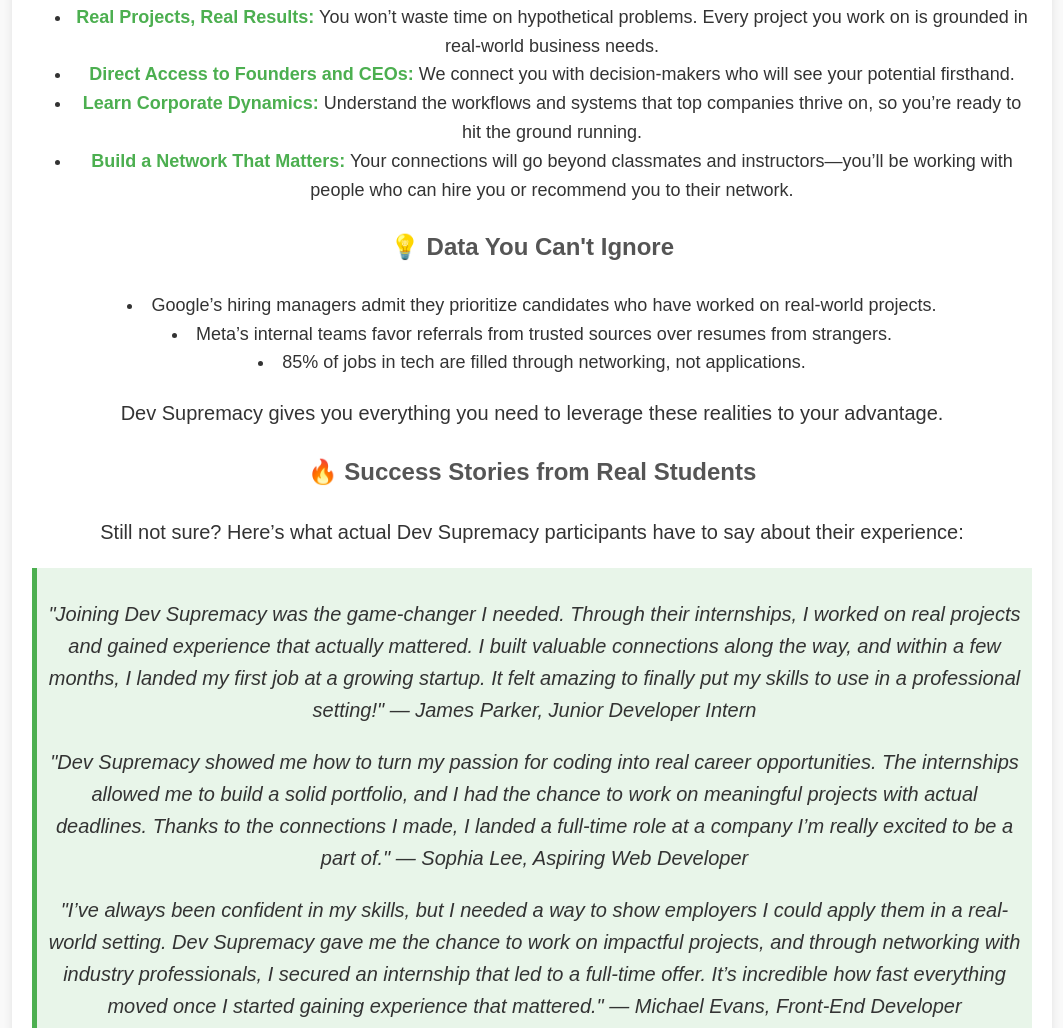
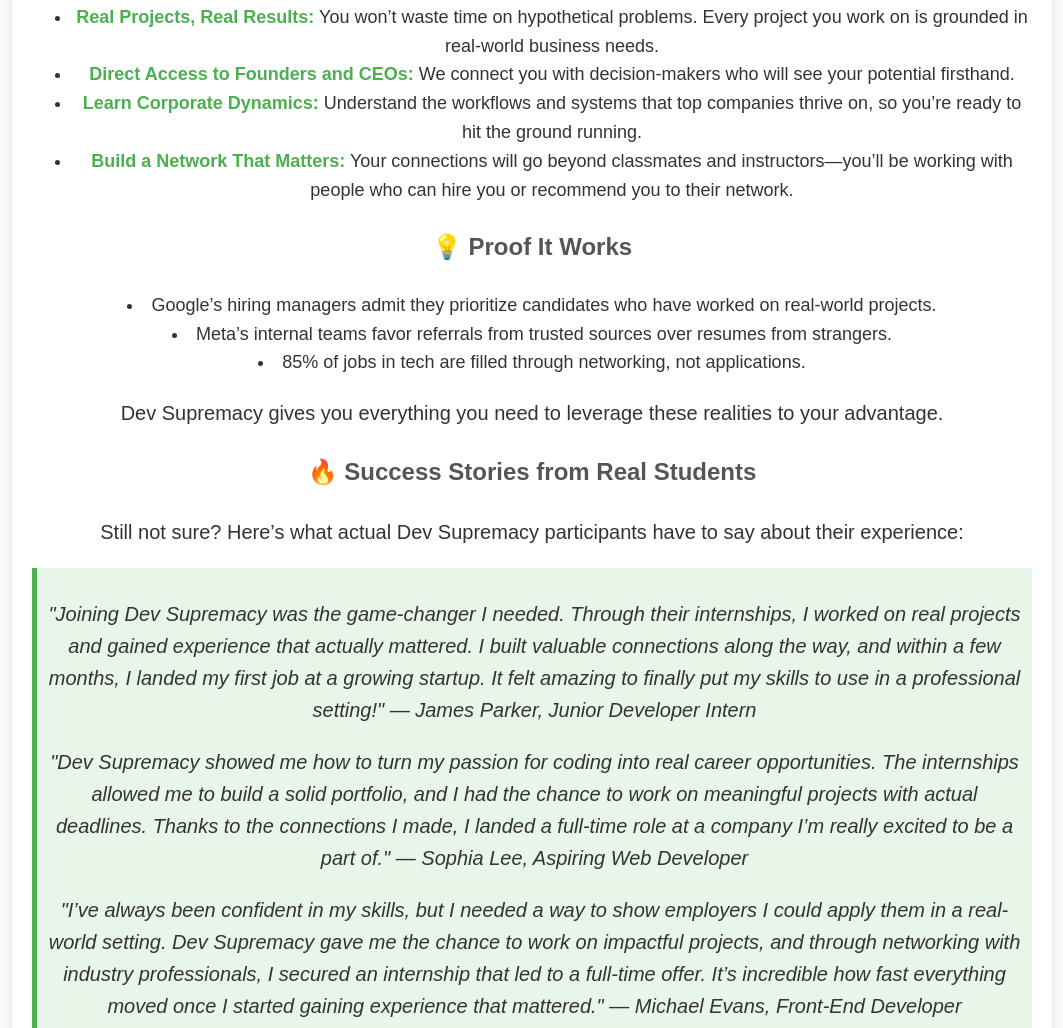
Before and after one commit to Amrits78/dev, a plain HTML site: page index.html in a window 1280 px wide. Shown: the part 1781-2809 px from the top of the page, without its empty margins (108-1171 px from the left). Drawn offline with Linux system fonts and the light colour scheme.

Commit message:
Update index.html

```diff
--- a/index.html
+++ b/index.html
@@ -103,24 +103,11 @@
 
 
 
-
-
-
-
-
-
-
-
-
-        <h3>💡 Data You Can't Ignore</h3>
+        <h3>💡 Proof It Works</h3>
         <li>Google’s hiring managers admit they prioritize candidates who have worked on real-world projects.</li>
         <li> Meta’s internal teams favor referrals from trusted sources over resumes from strangers.</li>
         <li> 85% of jobs in tech are filled through networking, not applications.</li>
         <p> Dev Supremacy gives you everything you need to leverage these realities to your advantage.</p>
-
-
-
-
 
         <h3>🔥 Success Stories from Real Students</h3>
         <p>Still not sure? Here’s what actual Dev Supremacy participants have to say about their experience:</p>
```
